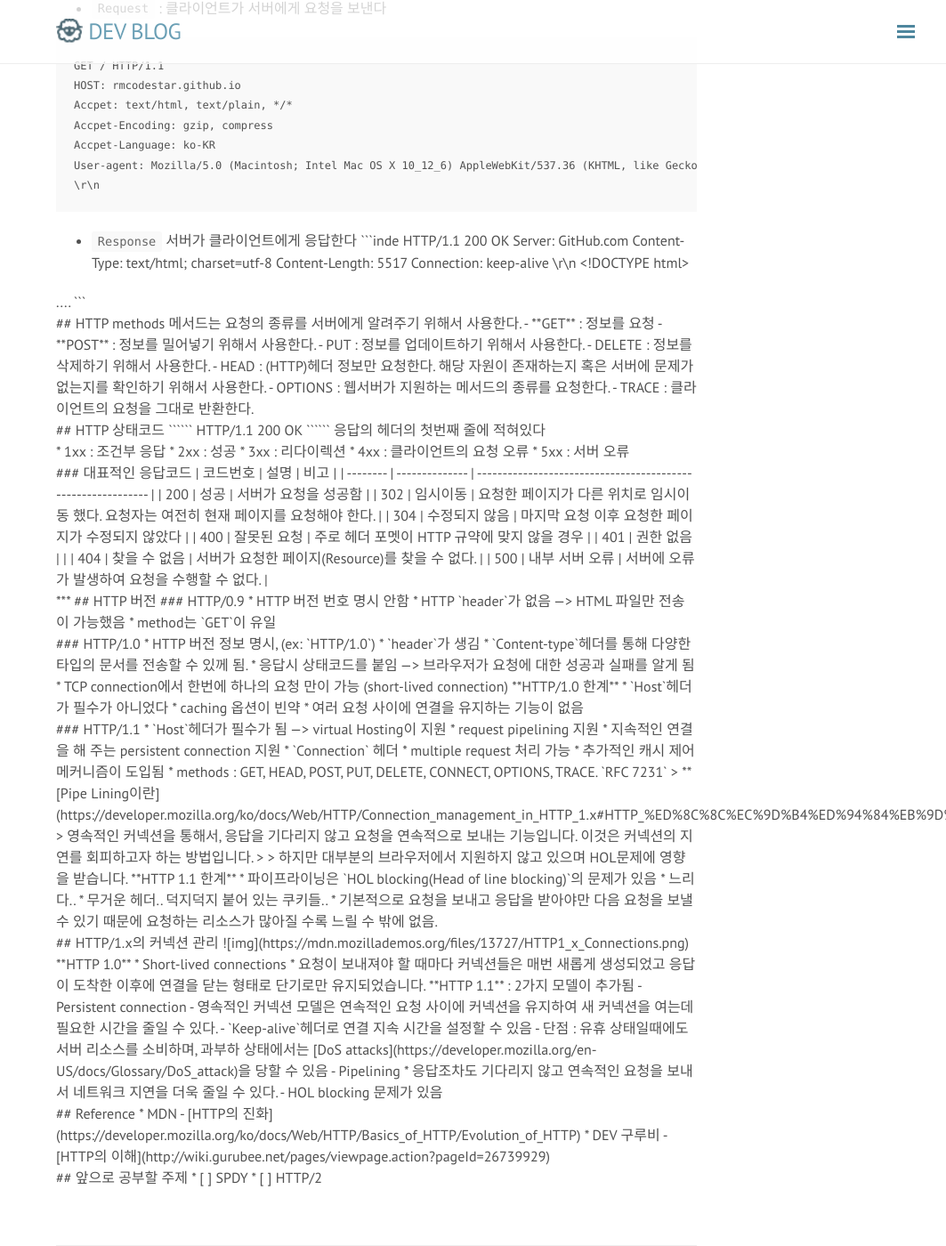
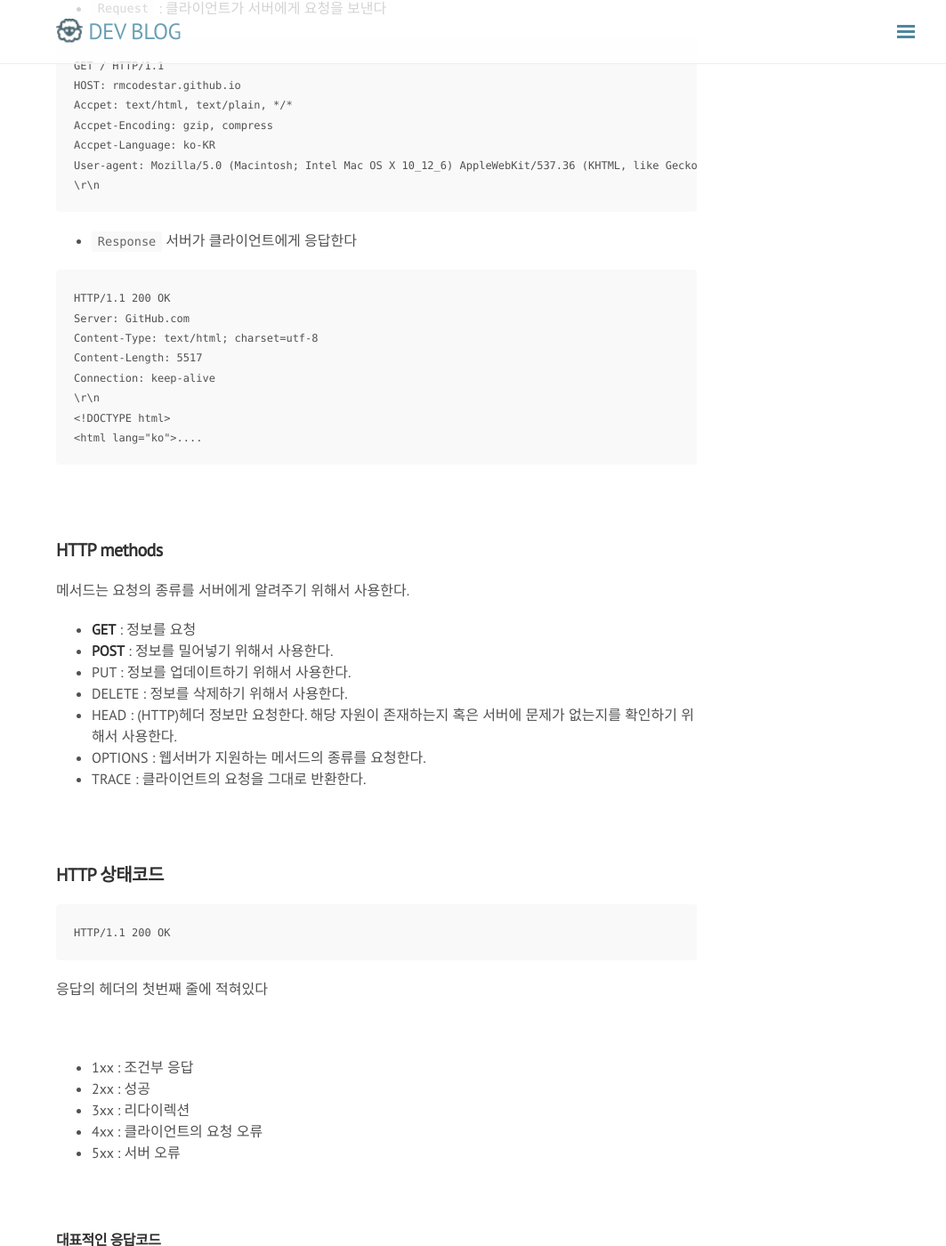
Before and after one commit to rmcodestar/rmcodestar.github.io, a Jekyll site: the page built from _posts/2019-01-13-HTTP-1.x.md, in a window 1280 px wide and 1400 px high, scrolled down 553 px. Shown: the whole window at 89% size, without its empty margins (217-1280 px from the left). Built offline with Jekyll 4.4.1, drawn with Linux system fonts in a browser that asks for light colours; nearby versions of some CDN libraries; comment, search, counter and statistics services are not loaded; some of the changed text lies outside the part shown.

Commit message:
Update 2019-01-13-HTTP-1.x.md

````diff
--- a/_posts/2019-01-13-HTTP-1.x.md
+++ b/_posts/2019-01-13-HTTP-1.x.md
@@ -19,7 +19,7 @@ tag: [HTTP/1, network]
 * 요청과 응답이 plain text로 작성됨
 * `Request` : 클라이언트가 서버에게 요청을 보낸다
 
-```inde
+```
 GET / HTTP/1.1
 HOST: rmcodestar.github.io
 Accpet: text/html, text/plain, */*
@@ -30,7 +30,8 @@ User-agent: Mozilla/5.0 (Macintosh; Intel Mac OS X 10_12_6) AppleWebKit/537.36 (
 ```
 
 * `Response` 서버가 클라이언트에게 응답한다
-```inde
+
+```
 HTTP/1.1 200 OK
 Server: GitHub.com
 Content-Type: text/html; charset=utf-8
````
Also changed, not shown: other parts of _posts/2019-01-13-HTTP-1.x.md (+1 -0 lines).
